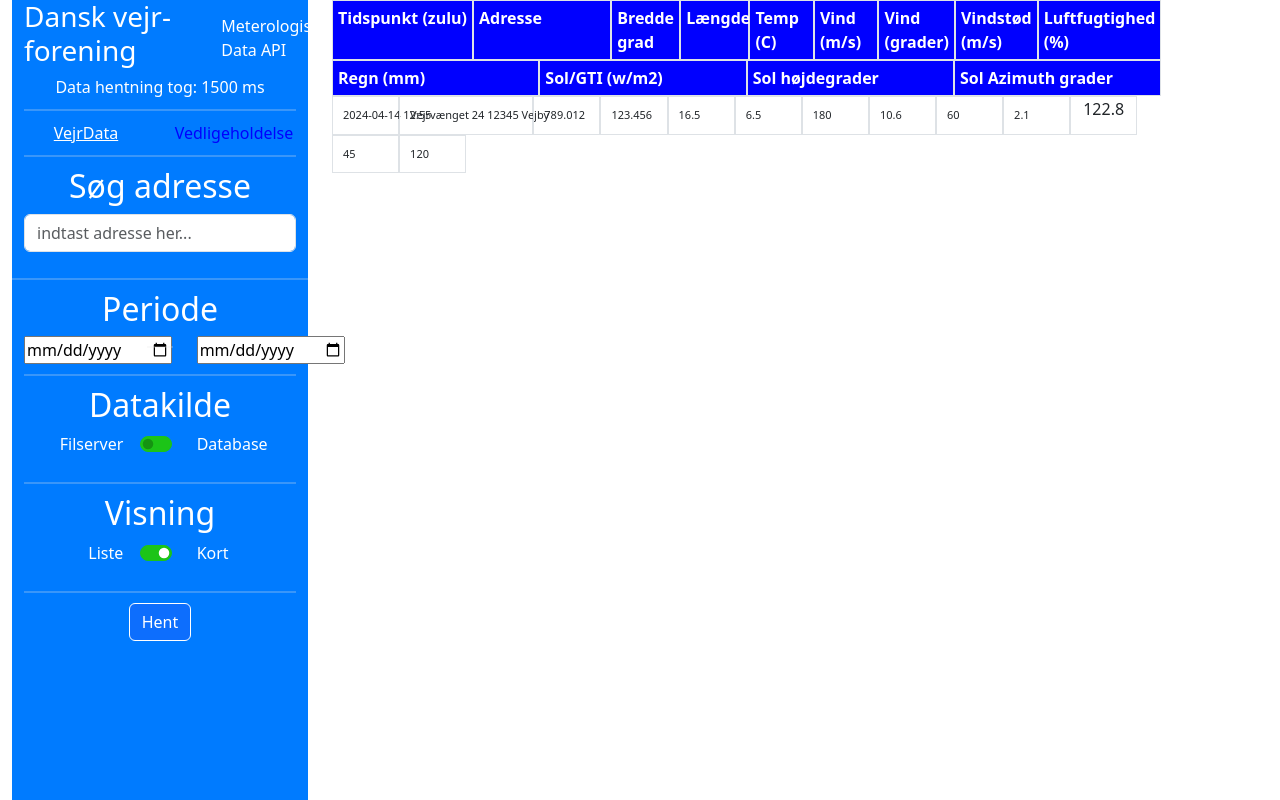
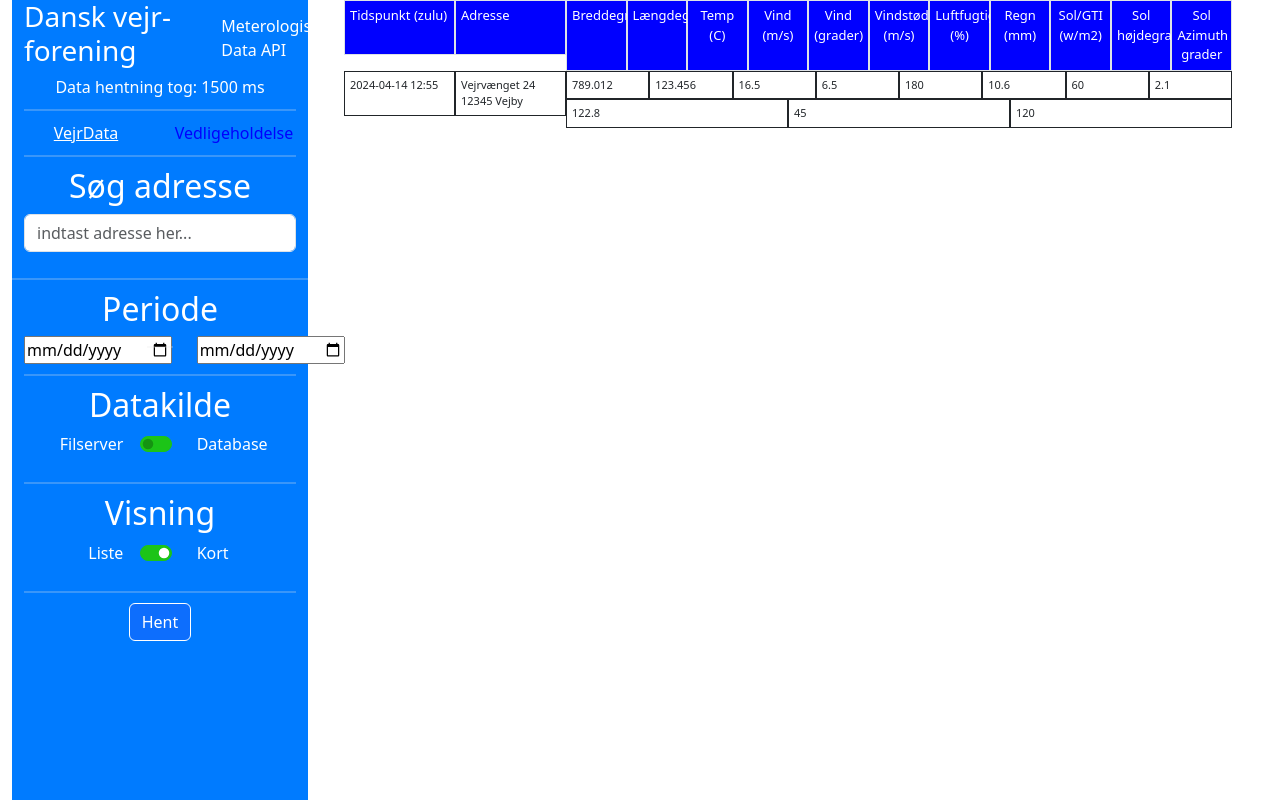
Before and after one commit to Webzonedk/H6-DVF-Frontend, an Angular app: page / in a window 1280 px wide. Built offline with nearby package versions, Linux system fonts and the light colour scheme.

Commit message:
finished polishing visual data

```diff
--- a/src/app/Components/data-view/data-view.component.css
+++ b/src/app/Components/data-view/data-view.component.css
@@ -1,23 +1,26 @@
 
 
-.location{
-  width: 135px;;
-  }
 
-  .weatherdatastyle
-  {
-    width: 75px;
-  }
+
+
 
 .header{
 
-  font-weight: bold;
+  font-size: 13px;
   color: white;
   background-color: blue;
   padding: 5px;
-  word-wrap: break-word;
+
+  min-width: 50px;
+  min-height: 55px;
 }
 
 .nowrap{
   white-space: nowrap;
 }
+
+.centerText{
+  text-align: center;
+  align-items: center;
+  justify-content: center;
+}
--- a/src/app/Components/data-view/data-view.component.html
+++ b/src/app/Components/data-view/data-view.component.html
@@ -1,26 +1,30 @@
-<div class="container">
-
-
-  <div class="row">
-
+<div class="row container">
+  <div>
     <!--list header-->
     <div class="container" *ngIf="!cardviewToogle">
-      <div  class="row ">
+      <div class="row">
+        <div class="col-md-3">
+          <div class="row">
+            <div class="col border  header ">Tidspunkt (zulu)</div>
+            <div class="col border header">Adresse</div>
+          </div>
+        </div>
 
-        <div class="col border header nowrap" >Tidspunkt (zulu)</div>
-        <div class="col-2 border header " >Adresse</div>
-        <div class="col-1 border header " >Breddegrad</div>
-        <div class="col-1 border header nowrap">Længdegrad</div>
-        <div class="col border header ">Temp (C)</div>
-        <div class="col border header ">Vind (m/s)</div>
-        <div class="col border header ">Vind (grader)</div>
-        <div class="col border header ">Vindstød (m/s)</div>
-        <div class="col border header ">Luftfugtighed (%)</div>
-        <div class="col border header ">Regn (mm)</div>
-        <div class="col border header ">Sol/GTI (w/m2)</div>
-        <div class="col border header ">Sol højdegrader</div>
-        <div class="col border header ">Sol Azimuth grader</div>
-
+        <div class="col-md-9">
+          <div class="row">
+            <div class="col border header nowrap ">Breddegrad</div>
+            <div class="col border header nowrap ">Længdegrad</div>
+            <div class="col border header centerText">Temp (C)</div>
+            <div class="col border header centerText">Vind (m/s)</div>
+            <div class="col border header centerText">Vind (grader)</div>
+            <div class="col border header centerText">Vindstød (m/s)</div>
+            <div class="col border header centerText">Luftfugtighed (%)</div>
+            <div class="col border header centerText">Regn (mm)</div>
+            <div class="col border header centerText">Sol/GTI (w/m2)</div>
+            <div class="col border header centerText">Sol højdegrader</div>
+            <div class="col border header centerText">Sol Azimuth grader</div>
+          </div>
+        </div>
       </div>
     </div>
 
--- a/src/app/Components/list-element/list-element.component.css
+++ b/src/app/Components/list-element/list-element.component.css
@@ -1,9 +1,11 @@
 .textstyle{
 font-size: 11px;
-padding: 10px;
+padding: 5px;
+min-width: 80px;
+
 }
 
-.location{
+.nowrapping{
 
 white-space: nowrap;
 }
--- a/src/app/Components/list-element/list-element.component.html
+++ b/src/app/Components/list-element/list-element.component.html
@@ -1,15 +1,48 @@
-<div class="row">
-  <div class="col-1 border textstyle location">{{ dataSource.TimeOfDay | date: 'yyyy-MM-dd HH:mm' }}</div>
-  <div class="col-2 border textstyle location">{{ locationSource.Address }} {{locationSource.ZipCode}} {{locationSource.City}}</div>
-  <div class="col-1 border textstyle location">{{ locationSource.Laditude }}</div>
-  <div class="col-1 border textstyle location">{{ locationSource.Longitude }}</div>
-  <div class="col-1 border textstyle location">{{ dataSource.Temperature }}</div>
-  <div class="col-1 border textstyle location">{{ dataSource.WindSpeed }}</div>
-  <div class="col-1 border textstyle ">{{ dataSource.WindDirection }}</div>
-  <div class="col-1 border textstyle ">{{ dataSource.WindGusts }}</div>
-  <div class="col-1 border textstyle ">{{ dataSource.RelativeHumidity }}</div>
-  <div class="col-1 border textstyle ">{{ dataSource.Rain }}</div>
-  <div class="col-1 border textstyl ">{{ dataSource.GTI }}</div>
-  <div class="col-1 border textstyle ">{{ dataSource.SunElevationAngle }}</div>
-  <div class="col-1 border textstyle ">{{ dataSource.SunAzimuthAngle }}</div>
-</div>
+<!-- <div class="row">
+  <div class="col-1 border textstyle nowrapping">{{ dataSource.TimeOfDay | date: 'yyyy-MM-dd HH:mm' }}</div>
+  <div class="col-2 border textstyle nowrapping">{{ locationSource.Address }} {{locationSource.ZipCode}} {{locationSource.City}}</div>
+  <div class="col-1 border textstyle nowrapping">{{ locationSource.Laditude }}</div>
+  <div class="col border textstyle ">{{ locationSource.Longitude }}</div>
+  <div class="col border textstyle ">{{ dataSource.Temperature }}</div>
+  <div class="col border textstyle ">{{ dataSource.WindSpeed }}</div>
+  <div class="col border textstyle ">{{ dataSource.WindDirection }}</div>
+  <div class="col border textstyle ">{{ dataSource.WindGusts }}</div>
+  <div class="col border textstyle ">{{ dataSource.RelativeHumidity }}</div>
+  <div class="col border textstyle ">{{ dataSource.Rain }}</div>
+  <div class="col border textstyl ">{{ dataSource.GTI }}</div>
+  <div class="col border textstyle ">{{ dataSource.SunElevationAngle }}</div>
+  <div class="col border textstyle ">{{ dataSource.SunAzimuthAngle }}</div>
+</div> -->
+
+
+  <!-- Left Section -->
+  <div class="col-md-3">
+    <div class="row">
+      <!-- First two data points with borders -->
+      <div class=" col border border-dark textstyle">
+        {{ dataSource.TimeOfDay | date : "yyyy-MM-dd HH:mm" }}
+      </div>
+      <div class="col border border-dark textstyle">
+        {{ locationSource.Address }} {{ locationSource.ZipCode }}
+        {{ locationSource.City }}
+      </div>
+    </div>
+  </div>
+
+  <!-- Right Section -->
+  <div class="col-md-9">
+    <!-- Remaining data points with borders -->
+    <div class="row">
+      <div class="col border border-dark textstyle">{{ locationSource.Laditude }}</div>
+      <div class="col border border-dark textstyle">{{ locationSource.Longitude }}</div>
+      <div class="col border border-dark textstyle">{{ dataSource.Temperature }}</div>
+      <div class="col border border-dark textstyle">{{ dataSource.WindSpeed }}</div>
+      <div class="col border border-dark textstyle">{{ dataSource.WindDirection }}</div>
+      <div class="col border border-dark textstyle">{{ dataSource.WindGusts }}</div>
+      <div class="col border border-dark textstyle">{{ dataSource.RelativeHumidity }}</div>
+      <div class="col border border-dark textstyle">{{ dataSource.Rain }}</div>
+      <div class="col border border-dark textstyle">{{ dataSource.GTI }}</div>
+      <div class="col border border-dark textstyle">{{ dataSource.SunElevationAngle }}</div>
+      <div class="col border border-dark textstyle">{{ dataSource.SunAzimuthAngle }}</div>
+    </div>
+  </div>
--- a/src/app/Components/nav-bar-menu/nav-bar-menu.component.html
+++ b/src/app/Components/nav-bar-menu/nav-bar-menu.component.html
@@ -338,7 +338,7 @@
     </div>
 
     <!-- Main Content -->
-    <div class="col-md-8">
+    <div class="col-md-9">
 
       <app-data-view [cardviewToogle]="VisualToggle"></app-data-view>
     </div>
```
